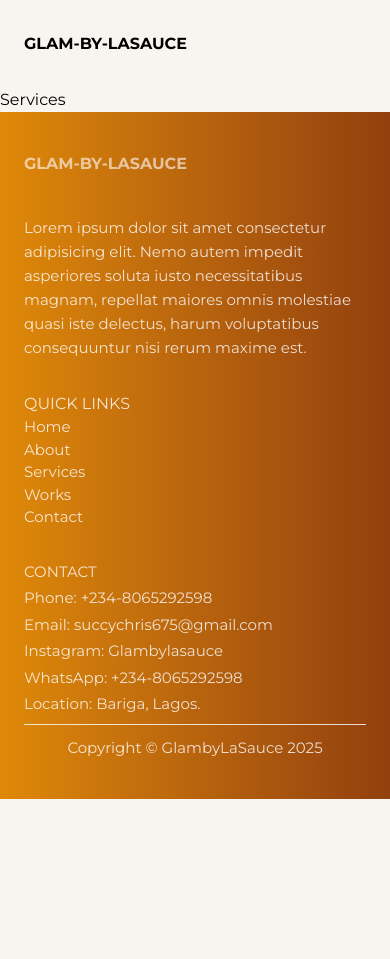
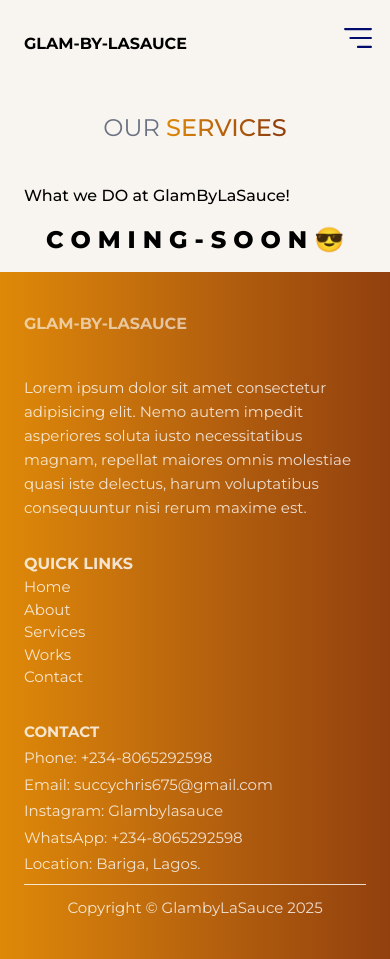
Before and after one commit to ernestkris6/GlamByLaSauce, a React (Vite) app: page /services in a window 390 px wide. Before the commit the page ends 844 px from the top, so only its background shows below. Built offline with nearby package versions, Linux system fonts and the light colour scheme; a web font is replaced by a local one.

Commit message:
adding hamburger menu

```diff
--- a/src/Pages/About.jsx
+++ b/src/Pages/About.jsx
@@ -4,15 +4,15 @@ import Button from '../ui/Button'
 
 export default function About() {
   return (
-    <div className='px-6 md:px-10 lg:px-24 mt-8'>
-      <div className='text-center text-gray-600 mb-8 md:hidden'>
-        <h1 className='font-bold'>GET TO <span> KNOW US</span></h1>
+    <div className='px-6 md:px-10 lg:px-24'>
+      <div className='text-center text-2xl py-6 text-gray-500'>
+        <p>ABOUT <span className='font-medium'>US</span></p>
       </div>
 
      <div className='flex flex-col md:flex-row gap-12 mb-12'>
           <img className='w-full md:max-w-[360px] rounded-md' src={succy} alt="" />
             <div className='items-center text-gray-600  justify-center'>
-              <h1 className='hidden md:flex font-bold md:pt-2  mb:pb-6 gap-1'>Get to <span>KNOW US</span></h1>
+              <h1 className='font-bold md:pt-2  mb:pb-6 gap-1'>Get to <span>KNOW US</span></h1>
             <p className='text-[15px]'>Lorem ipsum dolor sit, amet consectetur adipisicing elit. Molestiae inventore reiciendis totam illum qui labore sequi quibusdam. Cum minus optio modi odio officiis, saepe, soluta repudiandae mollitia eius accusamus aspernatur.</p> <br />
 
             <p className='text-[15px]'>Lorem ipsum dolor sit amet consectetur adipisicing elit. Dolor dignissimos facere rem praesentium culpa cupiditate doloremque dolorem molestias incidunt necessitatibus eum, sunt deserunt fugit illo, eveniet a veritatis voluptatibus magni.</p>
@@ -41,7 +41,7 @@ export default function About() {
           Healthcare Professionals In Your Area.</p>
           </div>
 
-          <div className='border rounded-lg px-10 md:px-16 py-8 sm:py-16 flex flex-col gap-5 text-[15px] hover:bg-amber-700 hover:text-white duration-500 text-gray-600 cursor-pointer'>
+          <div className='border rounded-lg px-10 md:px-12 py-8 sm:py-16 flex flex-col gap-5 text-[15px] hover:bg-amber-700 hover:text-white duration-500 text-gray-600 cursor-pointer'>
           <b>EXQUISITE SERVICE:</b>
           <p>Tailored Recommendations and Reminders
           To Help You Stay On Top of Your Health.</p>
--- a/src/Pages/Contact.jsx
+++ b/src/Pages/Contact.jsx
@@ -6,8 +6,8 @@ import Button from '../ui/Button'
 export default function Contact() {
   return (
     <div className='px-6 md:px-10 lg:px-24'>
-      <div className='text-center text-2xl pt-4 text-gray-500'>
-        <p>CONTACT <span className='text-gray-700 font-medium'>US</span></p>
+      <div className='text-center text-2xl py-6 text-gray-500'>
+        <p>CONTACT <span className='font-medium'>US</span></p>
       </div>
 
       <div className='flex flex-col md:flex-row my-10 justify-center gap-10 mb-28 text-sm'>
@@ -17,7 +17,7 @@ export default function Contact() {
             <p className='text-gray-500'>Bariga, Lagos Nigeria</p>
             <p className='text-gray-500'>Tel/WhatsApp: (234) 8065292598 <br /> Email: succychris675@gmail.com</p>
             <p  className='text-lg font-semibold text-gray-600'>ACTIVITIES at GLAM-BY-LASAUCE</p>
-            <p className='text-gray-500'>Learn more about our teams and openings.</p>
+            <p className='text-gray-500'>Learn more about our activities and events.</p>
             {/* <button className='border py-3 px-6 bg-white hover:bg-primary hover:text-white duration-500 transition-all'>Explore more</button> */}
             <Button type='flat'>Explore more</Button>
           </div>
--- a/src/Pages/Services.jsx
+++ b/src/Pages/Services.jsx
@@ -2,6 +2,14 @@ import React from 'react'
 
 export default function Services() {
   return (
-    <div>Services</div>
+    <div className='px-6 md:px-10 lg:px-24'>
+      <div className='text-center text-2xl text-gray-500 py-6'>
+        <p>OUR <span className='font-medium'>SERVICES</span></p>
+      </div>
+
+      <h3 className='py-4 font-medium'>What we DO at GlamByLaSauce!</h3>
+
+      <h1 className='text-center font-extrabold text-2xl pb-4'>C O M I N G -  S O O N 😎</h1>
+    </div>
   )
 }
--- a/src/Pages/Works.jsx
+++ b/src/Pages/Works.jsx
@@ -2,6 +2,15 @@ import React from 'react'
 
 export default function Works() {
   return (
-    <div>Works</div>
+    <div className='px-6 md:px-10 lg:px-24'>
+      <div className='text-center text-2xl text-gray-500 py-6'>
+        <p>OUR <span className='font-medium'>WORKS</span></p>
+      </div>
+
+      <h3 className='py-4 font-medium'>Welcome to our Catalogue...a place of beautiful experiences.</h3>
+
+
+      <h1 className='text-center font-extrabold text-2xl pb-4'>C O M I N G -  S O O N 😎</h1>
+    </div>
   )
 }
--- a/src/ui/Footer.jsx
+++ b/src/ui/Footer.jsx
@@ -21,10 +21,9 @@ export default function Footer() {
                </div>
 
 
-            <div className=''>
             {/*---------Center Section-----------*/}
               <div className='lg:ml-12 lg:pl-12'>
-                <p>QUICK LINKS</p>
+                <p className='font-bold'>QUICK LINKS</p>
                 <p className='text-[15px] hover:text-white/60 hover:font-bold'><Link to='/'>Home</Link></p>
                 <p className=' text-[15px] hover:text-white/60 hover:font-bold'><Link to='about'>About</Link></p>
                 <p className='text-[15px] hover:text-white/60 hover:font-bold'><Link to='services'>Services</Link></p>
@@ -32,11 +31,10 @@ export default function Footer() {
                 <p className='text-[15px] hover:text-white/60 hover:font-bold'><Link to='contact'>Contact</Link></p>
 
               </div>
-            </div>
 
             {/*---------Right Section-----------*/}
             <div className='space-y-1 text-[15px]'>
-                <p>CONTACT</p>
+                <p className='font-bold'>CONTACT</p>
                 <p>Phone: +234-8065292598</p>
                 <p>Email: succychris675@gmail.com</p>
                 <p>Instagram: Glambylasauce</p>
@@ -50,74 +48,3 @@ export default function Footer() {
     </footer>
   )
 }
-
-
-
-
-
-
-
-
-
-
-
-
-
-
-
-
-
-
-
-
-
-
-
-
-
-
-
-
-
-// {/* <div className='flex flex-col sm:grid grid-cols-[3fr_1fr_1fr]'>
-
-
-//             {/*---------Center Section-------*/}
-//            <div>
-//             <p className='text-xl font-medium mb-5'>COMPANY</p>
-//             <ul className='flex flex-col gap-2 text-gray-600'>
-//               <li>Home</li>
-//               <li>About Us</li>
-//               <li>Contact Us</li>
-//               <li>Privacy policy</li>
-//             </ul>
-//           </div>
-
-//            <div>
-//                 <p className='text-xl font-medium mb-5'>GET IN TOUCH</p>
-//                 <ul className='flex flex-col gap-2 text-gray-600'>
-//                   <li>+1-212-456-7980</li>
-//                   <li>prescripto@gmail.com</li>
-//                 </ul>
-//             </div>
-
-//             {/*QUICK LINKS*/}
-//             <div className='flex '>
-//                 <p>Quick Links</p>
-//                 <p>About</p>
-//                 <p>Services</p>
-//                 <p>Contact</p>
-//             </div>
-
-
-//             {/*CONTACTS*/}
-
-//             <div>
-//                 <p>Phone</p>
-//                 <p>Email</p>
-//                 <p>Instagram</p>
-//                 <p>WhatsApp</p>
-//                 <p>Location</p>
-//             </div>
-
-//         </div> */}
--- a/src/ui/Header.jsx
+++ b/src/ui/Header.jsx
@@ -1,8 +1,17 @@
-import React from 'react'
-import { NavLink } from 'react-router-dom'
+import React, { useState } from 'react'
+import { Link, NavLink } from 'react-router-dom'
 import Logo from '../ui/Logo'
+import menu from '../assets/menu_icon.svg';
+import cross from '../assets/cross_icon.png';
 
 export default function Header() {
+
+
+  const [ isOpen, setIsOpen ] = useState(false);
+
+  function handleClick() {
+    setIsOpen((show) => !show)
+  }
 
   //items-center justify-between text-sm py-4 mb-5 border-b border-b-gray-400
   return (
@@ -11,23 +20,65 @@ export default function Header() {
 
         <ul className='hidden md:flex space-x-6 mx-8'>
         <li>
-         <NavLink className='font-bold text-black hover:text-amber-800' to='about'>About</NavLink>
+          <NavLink to='about' className='font-bold text-black hover:text-amber-800'>About</NavLink>
         </li>
         {/* <NavLink className={({ isActive}) => (isActive ? 'font-bold text-black hover:text-amber-800' : 'font-bold text-black hover:text-amber-800')} to='about'>About</NavLink> */}
 
           <li>
-          <NavLink className='font-bold text-black hover:text-amber-800' to='services'>Services</NavLink>
+            <NavLink to='services' className='font-bold text-black hover:text-amber-800'>Services</NavLink>
             <hr className='border-none outline-none h-0.5 bg-primary w-3/5 m-auto hidden'/>
           </li>
 
           <li>
-          <NavLink className='font-bold text-black hover:text-amber-800' to='works'>Works</NavLink>
+            <NavLink to='works' className='font-bold text-black hover:text-amber-800'>Works</NavLink>
           </li>
 
           <li>
-          <NavLink className='font-bold text-black hover:text-amber-800' to='contact'>Contact</NavLink>
+            <NavLink to='contact' className='font-bold text-black hover:text-amber-800'>Contact</NavLink>
           </li>
         </ul>
+
+
+
+        {/* <img onClick={()=> setIsOpen(true)} className='flex w-6 justify-end md:hidden' src={menu} alt="" /> */}
+
+        {/*----------mobile menu----------*/}
+
+
+     <div className='absolute right-[18px] top-[28px] bottom-0 lg:hidden'>
+          <img className={`${isOpen ? 'hidden' : 'block'} w-7 cursor-pointer`} src={menu} onClick={handleClick} alt="" />
         </div>
+
+
+        {/* Mobile menu */}
+        <div className={`${isOpen ? 'fixed w-1/2' : 'h-0 w-0'} lg:hidden right-0 top-0 bottom-0 z-20 overflow-hidden bg-white/80 transition-all`}>
+            <div className='flex items-center cursor-pointer justify-between py-4'>
+              {/* <img className='w-32 ml-4' src={menu} alt="" /> */}
+              <img className='ml-75 mt-2 w-7 justify-end' src={cross} onClick={handleClick} alt="" />
+            </div>
+              <ul className='flex flex-col items-center gap-2 mt-5 text-lg font-medium'>
+
+              <Link to='/' className='hover:bg-gradient-to-l from-[#92400E] to-[rgb(223,137,8)] px-4 py-2 rounded inline-block' onClick={handleClick}>HOME</Link>
+              <Link to='about' className='hover:bg-gradient-to-l from-[#92400E] to-[rgb(223,137,8)] px-4 py-2 rounded inline-block' onClick={handleClick}>ABOUT</Link>
+              <Link to='services' className='hover:bg-gradient-to-l from-[#92400E] to-[rgb(223,137,8)] px-4 py-2 rounded inline-block' onClick={handleClick}>SERVICES</Link>
+              <Link to='works' className='hover:bg-gradient-to-l from-[#92400E] to-[rgb(223,137,8)] px-4 py-2 rounded inline-block' onClick={handleClick}>WORKS</Link>
+              <Link to='contac' className='hover:bg-gradient-to-l from-[#92400E] to-[rgb(223,137,8)] px-4 py-2 rounded inline-block' onClick={handleClick}>CONTACT</Link>
+
+
+
+                {/* <Link className='hover:bg-purple-500 cursor-pointer px-4 py-2 rounded inline-block' onClick={handleClick} to='/'><p className='px-2 rounded inline-block'>HOME</p></Link>
+                <a href='#about'  onClick={handleClick} to='doctors'><p className='hover:bg-purple-500 px-4 py-2 rounded inline-block'>ABOUT ME</p></a>
+                <a href='#services' onClick={handleClick} to='about'><p className='hover:bg-purple-500 px-4 py-2 rounded inline-block'>SERVICES</p></a>
+                <a href='#works' onClick={handleClick} to='contact'><p className='hover:bg-purple-500 px-4 py-2 rounded inline-block'>PORTFOLIO</p></a>
+                <a href='#connect' onClick={handleClick} to='login'><p className='hover:bg-purple-500 px-4 py-2 rounded inline-block'>CONTACT</p></a>
+                <a href='#connect' onClick={handleClick} to='login'><p className='hover:bg-purple-500 px-4 py-2 rounded inline-block'>CONNECT</p></a> */}
+              </ul>
+        </div>
+
+
+
+        </div>
+
+
   )
 }
```
Also changed, not shown: src/assets/cross_icon.png (added), src/assets/menu_icon.svg (added). Lines whose indentation alone changed are shown as unchanged.
